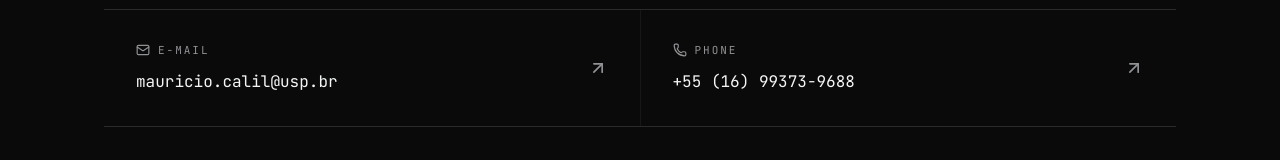
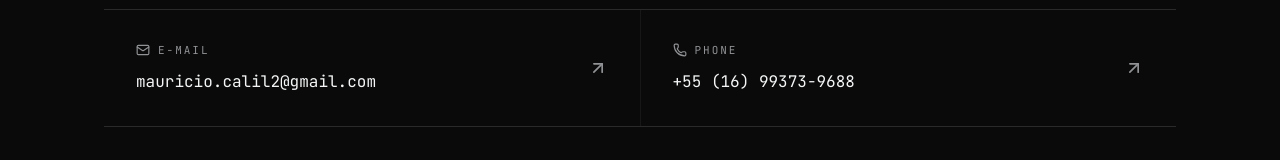
Before and after one commit to maucalil/maucalil.github.io, a React (Vite) app: page / in a window 1280 px wide. Shown: the part 7100-7260 px from the top of the page. Built offline with nearby package versions, Linux system fonts and the light colour scheme.

Commit message:
refactor(contact): update contact email

```diff
--- a/src/pages/Index.tsx
+++ b/src/pages/Index.tsx
@@ -330,7 +330,7 @@
             <Reveal delay={100}>
               <div className="mt-14 grid gap-px border-y border-hairline bg-border/60 md:grid-cols-2">
                 <a
-                  href="mailto:mauricio.calil@usp.br"
+                  href="mailto:mauricio.calil2@gmail.com"
                   className="group grid grid-cols-[minmax(0,1fr)_auto] items-center gap-4 bg-background px-2 py-8 transition-colors hover:bg-elevated md:px-8"
                 >
                   <span className="min-w-0">
@@ -338,7 +338,7 @@
                       <Mail className="size-3.5" /> {t("contact.email")}
                     </span>
                     <span className="mt-3 block truncate font-mono text-sm text-foreground md:text-base">
-                      mauricio.calil@usp.br
+                      mauricio.calil2@gmail.com
                     </span>
                   </span>
                   <ArrowUpRight className="size-5 shrink-0 text-muted-foreground transition-all group-hover:-translate-y-0.5 group-hover:translate-x-0.5 group-hover:text-primary" />
```
